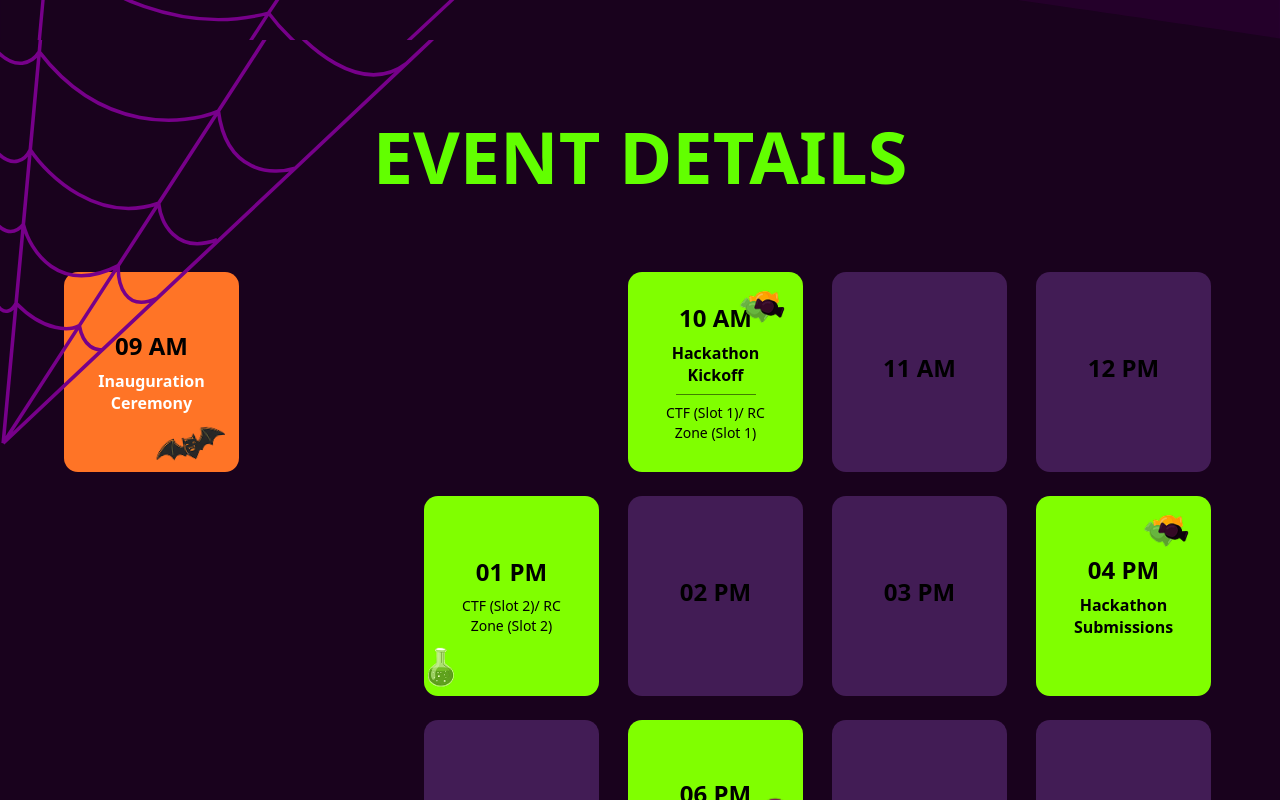
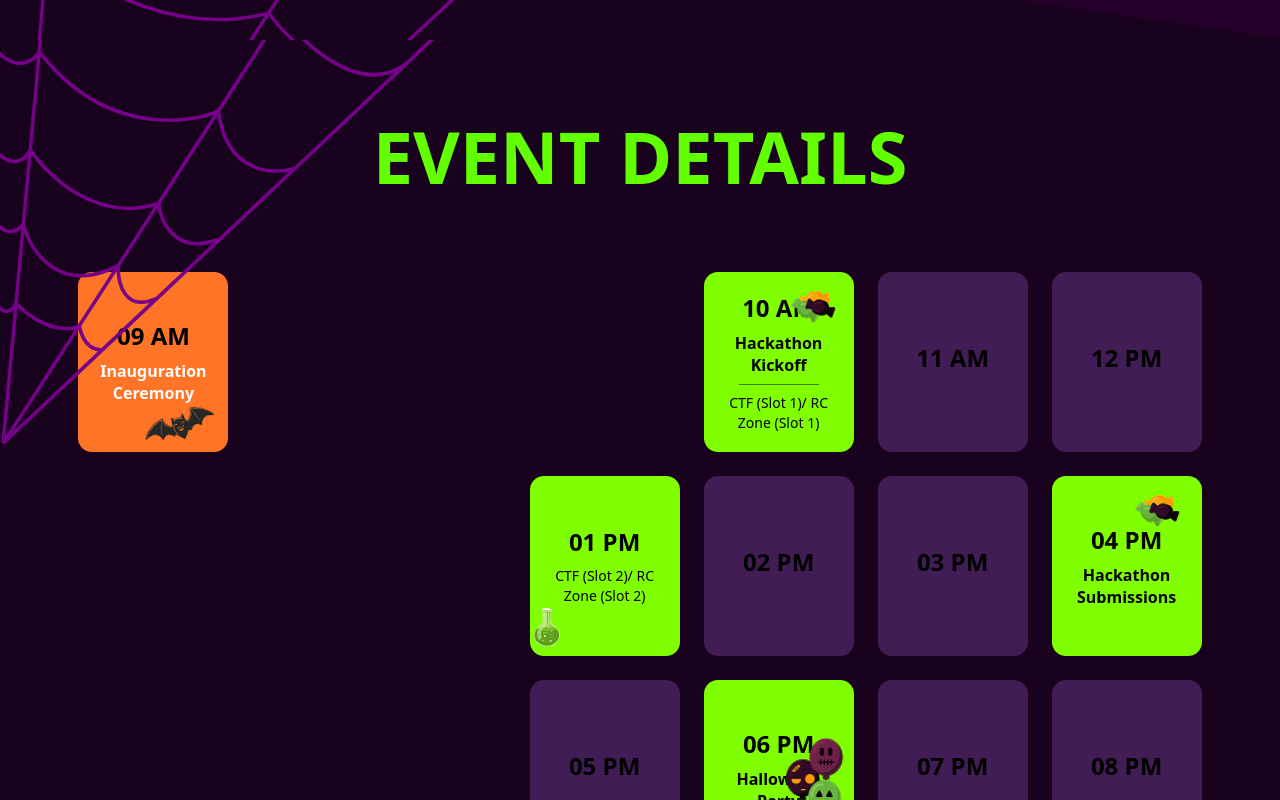
Before and after one commit to aravind-manoj/Hacktober2025, a Next.js app: page / in a window 1280 px wide. Shown: the part 1560-2360 px from the top of the page. Built offline with nearby package versions, Linux system fonts and the light colour scheme.

Commit message:
responsive fix

```diff
--- a/components/custom/Hero.tsx
+++ b/components/custom/Hero.tsx
@@ -53,14 +53,14 @@ const HeroSection: React.FC = () => {
           />
         </div>
       ) : (
-        <div className="flex flex-col w-full items-center justify-center mt-[250px] gap-3">
+        <div className="flex flex-col w-full items-center justify-center mt-[200px] gap-3">
           {/* Main title */}
           <Image
             src={"/assets/hacktober.png"}
             width={800}
             height={400}
             alt="Main title"
-            className="h-auto w-[90vw] min-w-[420px]"
+            className="h-auto w-[99vw] min-[600px]:w-[90vw] min-w-[380px]"
           />
 
           {/* Subtitle */}
--- a/components/custom/Schedule.tsx
+++ b/components/custom/Schedule.tsx
@@ -98,17 +98,27 @@ const ScheduleSection: React.FC = () => {
 
   return (
     <section className="relative bg-[#19021D] min-h-screen w-full px-4 py-20 overflow-hidden">
+
+      <div
+        className="flex w-full justify-center md:justify-between"
+      >
+        <div
+          className="w-0 md:w-[15%]"
+        />
+        <div
+          className="w-full flex-shrink-0"
+        >
           {/* Title */}
           <h2 className="text-[#62FF00] text-5xl sm:text-5xl md:text-6xl lg:text-7xl font-extrabold text-center mb-20 z-10">
             EVENT DETAILS
           </h2>
 
           {/* Main Schedule Layout */}
-      <div className="w-[90vw] max-w-[1500px] mx-auto flex flex-col md:flex-row items-center gap-6 md:gap-0 md:items-start justify-between">
+          <div className="w-[90%] max-w-[1500px] mx-auto flex flex-col md:flex-row items-center gap-6 md:gap-0 md:items-start justify-between">
             {/* Left: 09 AM */}
             <div className="flex-shrink-0 max-w-6xl">
               <div
-            className="relative rounded-xl p-6 w-[175px] h-[200px] text-center flex flex-col justify-center items-center"
+                className="relative rounded-xl p-6 w-[160px] h-[190px] md:p-3 md:w-[150px] md:h-[180px] text-center flex flex-col justify-center items-center"
                 style={{ backgroundColor: firstItem.bgColor }}
               >
                 <div className="text-black text-xl md:text-2xl font-extrabold mb-2">
@@ -140,7 +150,7 @@ const ScheduleSection: React.FC = () => {
                   return (
                     <div
                       key={index}
-                  className="relative rounded-xl p-4 md:p-6 w-[180px] h-[200px] text-center flex flex-col justify-center items-center bg-transparent"
+                      className="relative rounded-xl p-4 w-[160px] h-[190px] md:p-3 md:w-[150px] md:h-[180px] text-center flex flex-col justify-center items-center bg-transparent"
                     />
                   )
                 }
@@ -148,7 +158,7 @@ const ScheduleSection: React.FC = () => {
                 return (
                   <div
                     key={index}
-                className="relative rounded-xl p-4 md:p-6 w-[175px] h-[200px] text-center flex flex-col justify-center items-center z-10"
+                    className="relative rounded-xl p-4 w-[160px] h-[190px] md:p-3 md:w-[150px] md:h-[180px] text-center flex flex-col justify-center items-center z-10"
                     style={{ backgroundColor }}
                   >
                     <div className="text-black text-xl md:text-2xl font-extrabold mb-2">
@@ -181,6 +191,10 @@ const ScheduleSection: React.FC = () => {
               })}
             </div>
           </div>
+        </div>
+      </div>
+
+
 
       <Image
         src={"/assets/objects/spider.png"}
```
Lines whose indentation alone changed are shown as unchanged.
